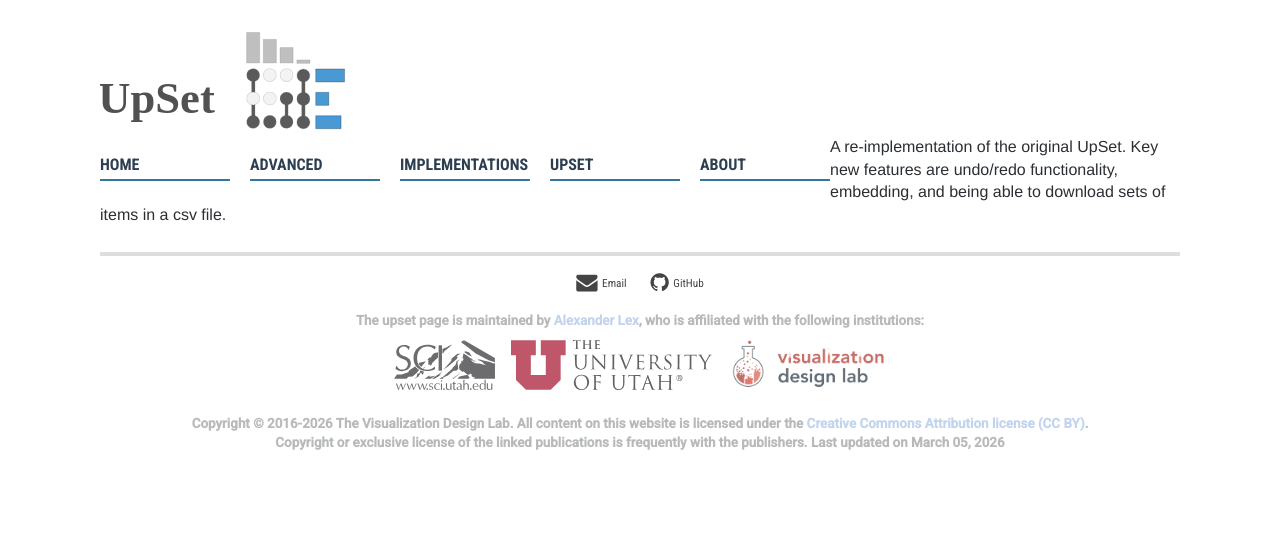
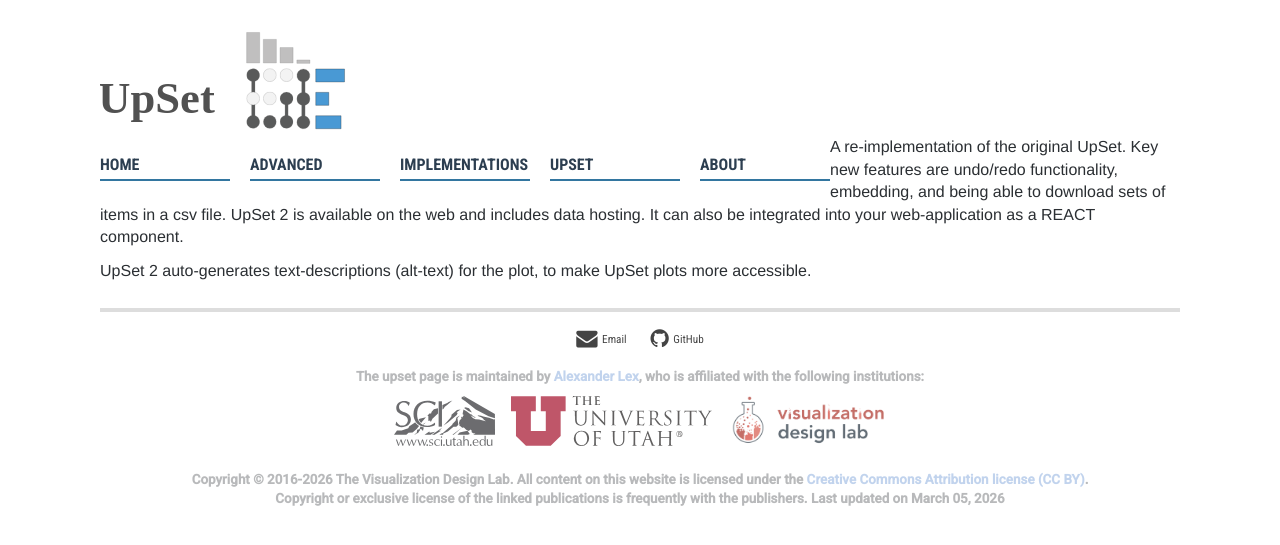
Before and after one commit to visdesignlab/upset-app, a Jekyll site: the page built from _upsetversions/upset_2.md, in a window 1280 px wide. Shown: the top 545 px of the page. Built offline with Jekyll 4.4.1, drawn with Linux system fonts in a browser that asks for light colours.

Commit message:
adding altair upset to list; new entry for kuva; updates on upset2

```diff
--- a/_includes/footer.html
+++ b/_includes/footer.html
@@ -20,6 +20,14 @@
                 </li>
                 {% endif %}
 
+                {% if site.twitter_username %}
+                <li>
+                    <a href="https://twitter.com/{{ site.twitter_username }}">
+                        <i class="fa fa-lg fa-twitter"></i>
+                        <span class="footer-text">Twitter</span>
+                    </a>
+                </li>
+                {% endif %}
 
                 {% if site.youtube_username %}
                 <li>
--- a/_upsetversions/upset_2.md
+++ b/_upsetversions/upset_2.md
@@ -1,12 +1,12 @@
 ---
 layout: default
 key: upset_2
-name: UpSet 2
+name: UpSet 2 – Web Tool and Library
 type: Interactive, Web-Based
 source: https://github.com/visdesignlab/upset2
-web: https://vdl.sci.utah.edu/upset2/
+web: https://upset.multinet.app/
 image: upset2.png
-authors: Kiran Gadhave, Alexander Lex
+authors: Jake Wagoner, Jack Wilburn, Nate Lanza, Kiran Gadhave, Alexander Lex
 publication: https://vdl.sci.utah.edu/publications/2019_infovis_upset/
 language: TypeScript
 license: MIT
@@ -24,4 +24,6 @@ format-list: no
 format-set-expression: no
 ---
 
-A re-implementation of the original UpSet. Key new features are undo/redo functionality, embedding, and being able to download sets of items in a csv file.
+A re-implementation of the original UpSet. Key new features are undo/redo functionality, embedding, and being able to download sets of items in a csv file. UpSet 2 is available on the web and includes data hosting. It can also be integrated into your web-application as a REACT component.
+
+UpSet 2 auto-generates text-descriptions (alt-text) for the plot, to make UpSet plots more accessible.
```
Also changed, not shown: _upsetversions/Readme.md (+1 -1 lines), _upsetversions/upset-rust.md (added, +29 -0 lines), implementations.md (+5 -0 lines), index.md (+7 -7 lines), assets/images/versions/kuva-upset.svg (added), assets/images/versions/upset2.png.
